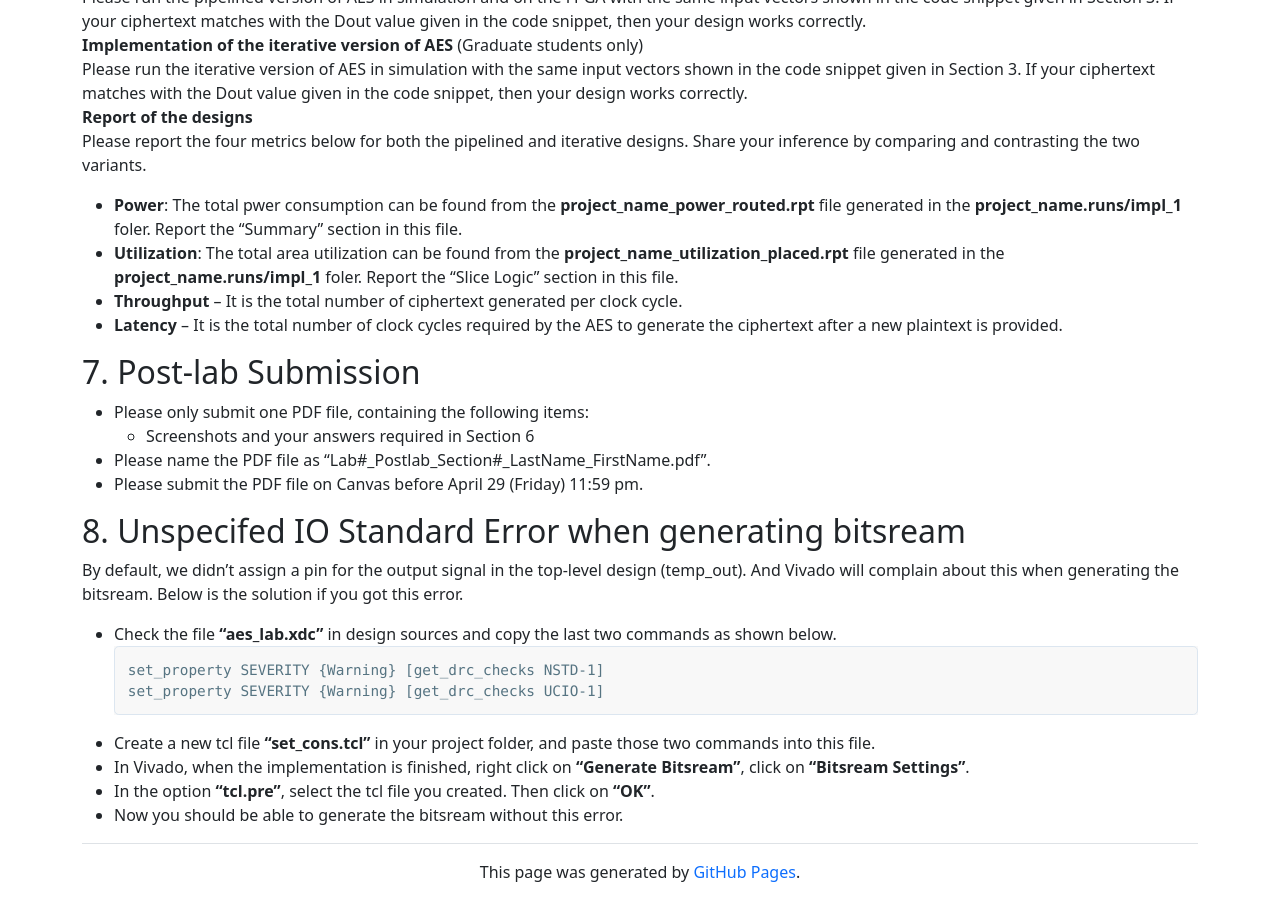
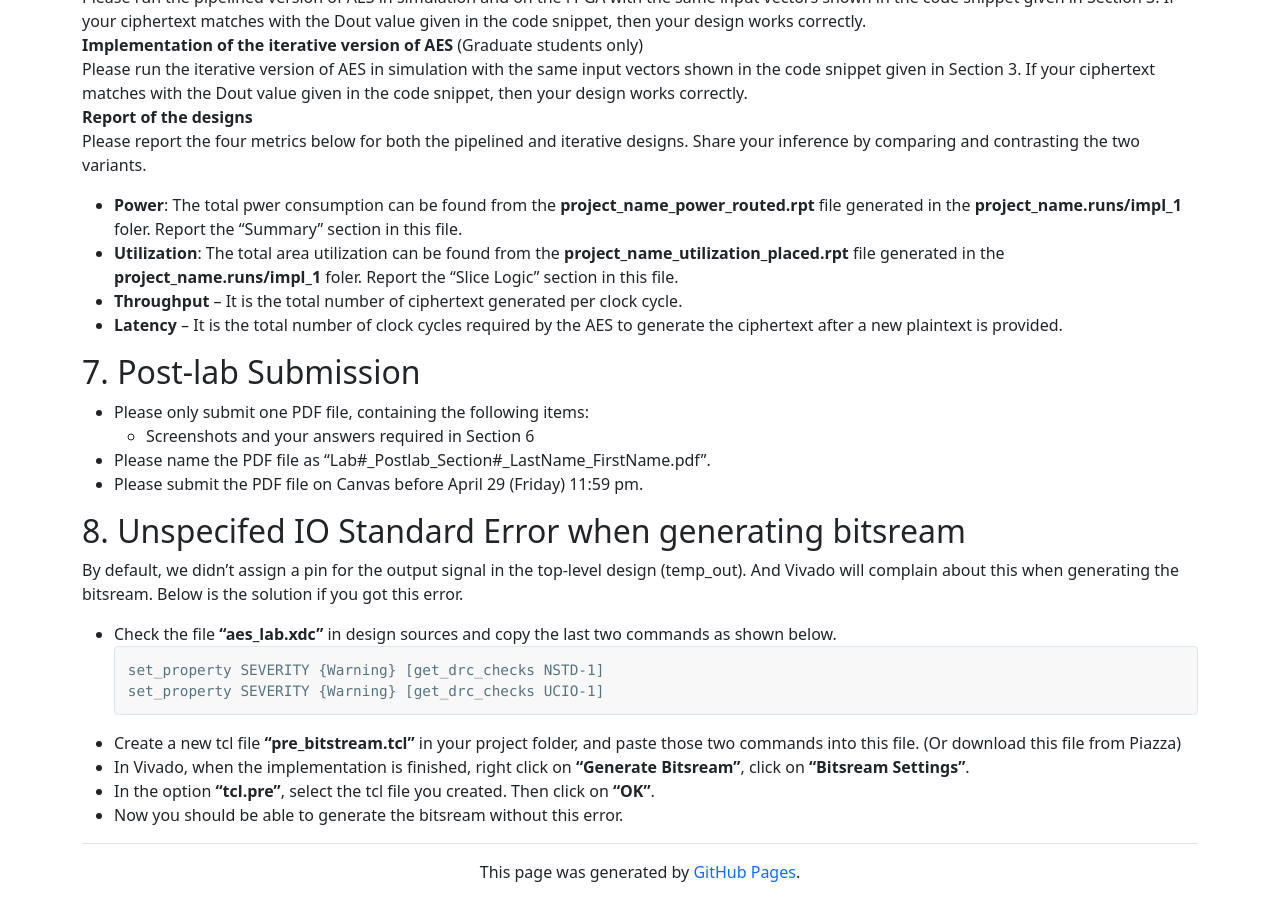
Before and after one commit to hailiangh/hailiangh.github.io, a Jekyll site: the page built from TA/ECEN689_Spring2022/labX_manual.md, in a window 1280 px wide and 900 px high, scrolled down 10620 px. Built offline with Jekyll 4.4.1, drawn with Linux system fonts in a browser that asks for light colours.

Commit message:
Update labX_manual.md

````diff
--- a/TA/ECEN689_Spring2022/labX_manual.md
+++ b/TA/ECEN689_Spring2022/labX_manual.md
@@ -136,7 +136,7 @@ By default, we didn't assign a pin for the output signal in the top-level design
   set_property SEVERITY {Warning} [get_drc_checks NSTD-1]
   set_property SEVERITY {Warning} [get_drc_checks UCIO-1]
   ```
-- Create a new tcl file **"set_cons.tcl"** in your project folder, and paste those two commands into this file.
+- Create a new tcl file **"pre_bitstream.tcl"** in your project folder, and paste those two commands into this file.  (Or download this file from Piazza)
 - In Vivado, when the implementation is finished, right click on **"Generate Bitsream"**, click on **"Bitsream Settings"**.
 - In the option **"tcl.pre"**, select the tcl file you created. Then click on **"OK"**.
 - Now you should be able to generate the bitsream without this error.
````
